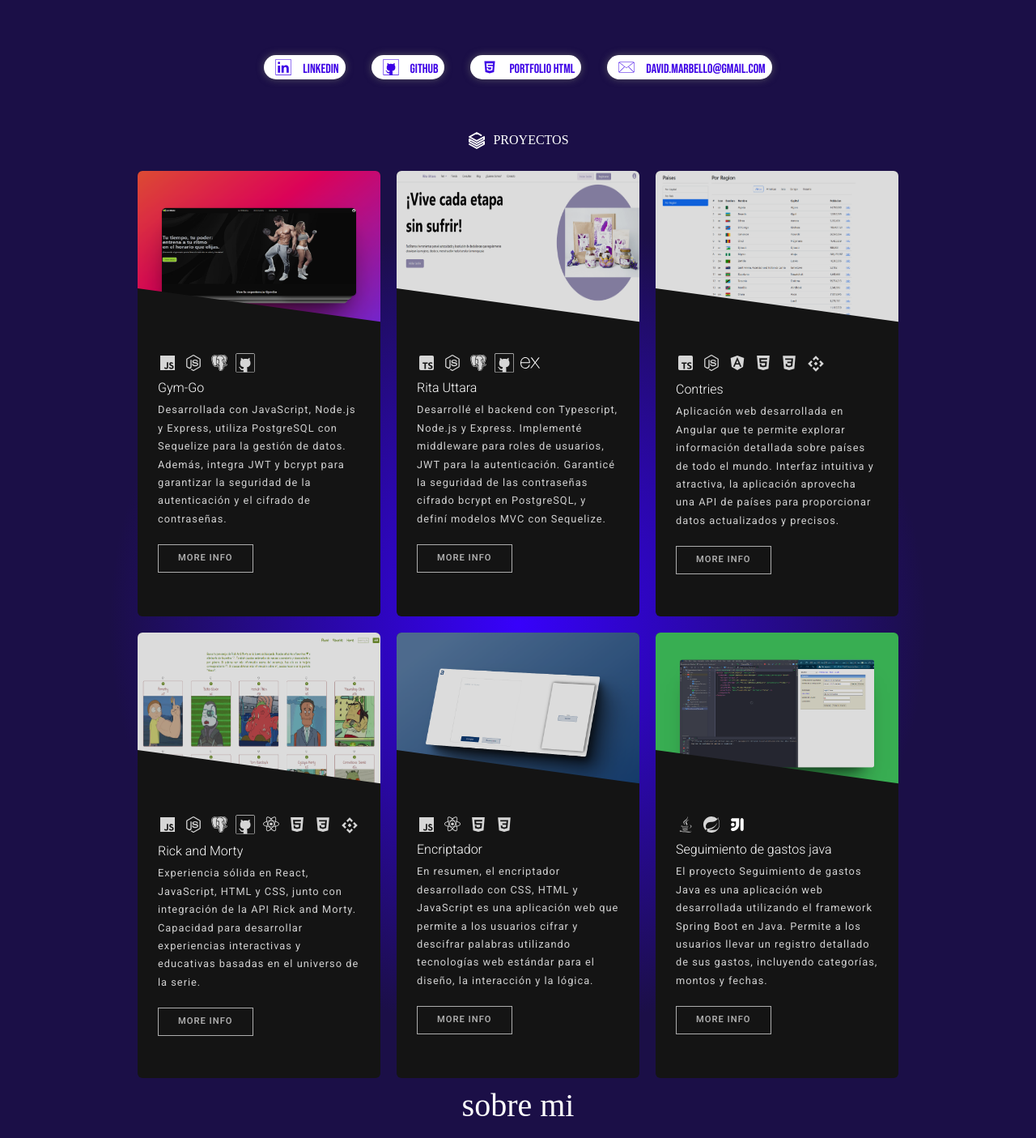
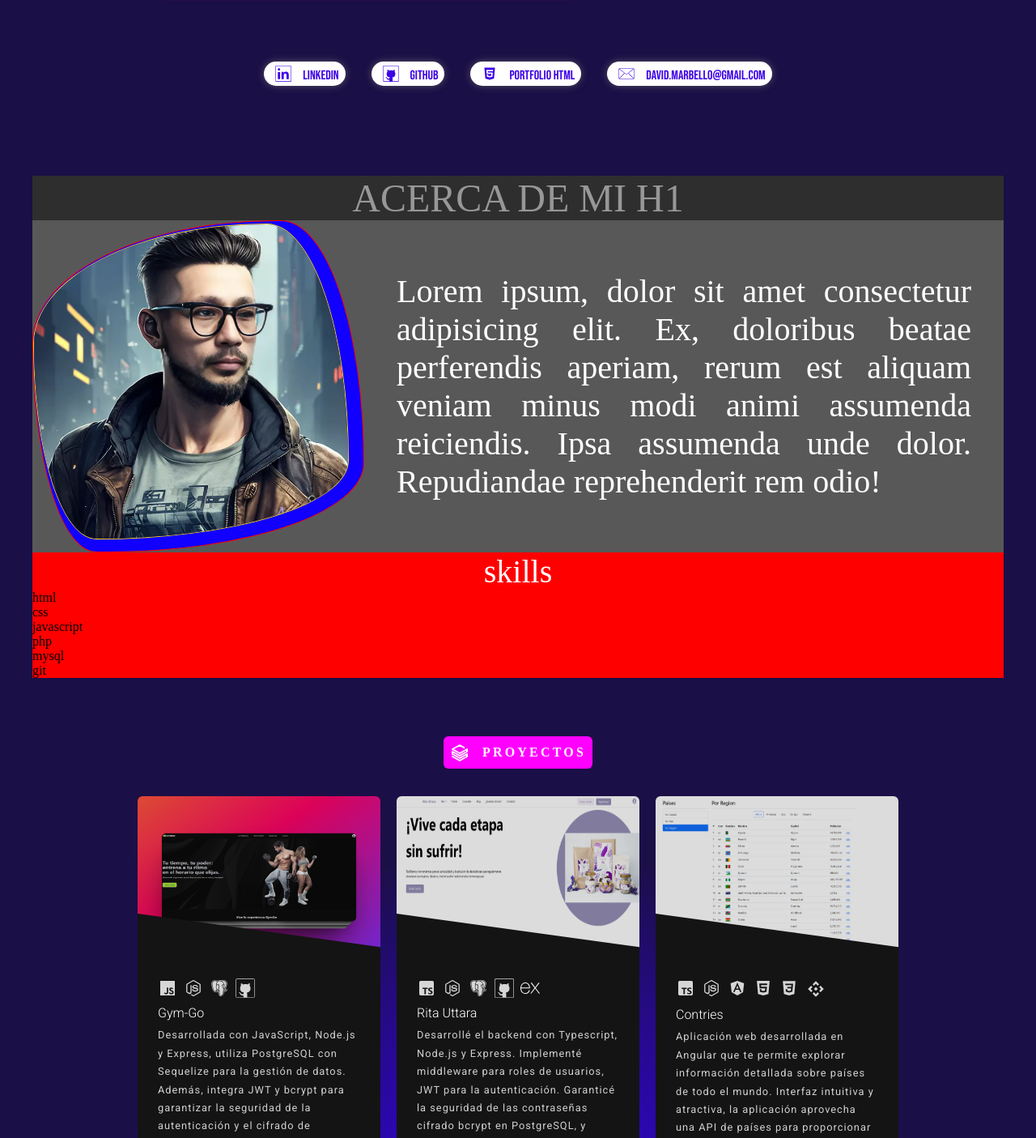
Before and after one commit to marbello1973/MiPortfolio, an Angular app: page /inicio in a window 1280 px wide. Shown: the part 762-2167 px from the top of the page at 81% size. Built offline with nearby package versions, Linux system fonts and the light colour scheme; a web font is replaced by a local one.

Commit message:
diseñor card

```diff
--- a/src/app/app.component.css
+++ b/src/app/app.component.css
@@ -1,3 +1,7 @@
+nav {
+    margin: 0 auto;
+}
+
 div{
     margin: 0 auto;
 }
--- a/src/app/components/navbar/navbar.component.css
+++ b/src/app/components/navbar/navbar.component.css
@@ -3,12 +3,21 @@
     position: relative;
 } */
 
+main {
+    position: fixed;
+    margin: 0 auto;
+    width: 100%;
+    align-items: center;
+    z-index: 999;
+    /* background: #333;  */
+}
+
 .navbar {
+
     display: flex;
     justify-content: space-around;
     align-items: center;
-    padding: 10px;
-
+    padding: 6px;
 
 }
 
@@ -77,6 +86,20 @@ font-size: 25px;
 
   @media screen and (max-width: 768px) {
 
+
+    main {
+        /* margin: 0 auto;
+        width: 100%; */
+        position: initial;
+        display: flex;
+        flex-direction: column;
+        justify-content: center;
+        align-items: center;
+        background: none;
+        margin-top: 0.5em;
+
+    }
+
     .navbar{
         flex-direction: column;
         align-items: center;
--- a/src/app/components/navbar/navbar.component.html
+++ b/src/app/components/navbar/navbar.component.html
@@ -1,3 +1,4 @@
+<main>
   <nav id="navOpen" class="navbar">
     <div class="containerDiv">
       <div id="dm" class="logo"><a>d</a>m</div>
@@ -15,3 +16,4 @@
       }
     </div>
   </nav>
+</main>
--- a/src/app/views/about/about.component.css
+++ b/src/app/views/about/about.component.css
@@ -1,7 +1,74 @@
 .container {
-    & h1 {
-        font-size: 2.5rem;
-        margin-bottom: 1rem;
+
+    width: 1200px;
+    margin-top: 6em;
+    background: red;
+
+    .title {
+        background: rgb(46, 46, 46);
+        font-size: 3rem;
+        text-align: center;
         color: #fff;
+        text-transform: uppercase;
+
+        & h1 {
+            font-size: 3rem;
+            text-align: center;
+            color: #fff;
+            opacity: 0.5;
+            text-transform: uppercase;
+
+        }
+
+    }
+
+    .perfil {
+        display: flex;
+        justify-content: center;
+        align-items: center;
+        background: rgb(88, 88, 88);
+
+        .def {
+            display: flex;
+            justify-content: center;
+            align-items: center;
+            width: 100%;
+
+        }
+
+        & span {
+            display: block;
+            width: 410px;
+            height: 410px;
+            border: 1.5px solid #ff0000;
+            border-radius: 76% 26% 81% 20% / 38% 76% 28% 65%; ;
+            background: #1100ff;
+        }
+        .imgperfil {
+            width: 390px;
+            height: 390px;
+            border-radius: 74% 26% 80% 20% / 38% 75% 25% 62%;
+            border: 1.5px solid #ffd900;
+            margin-top: 0.2em;
+
+
+        }
+
+        & p {
+            text-align: justify;
+            font-size: 2.5rem;
+            color: #fff;
+            margin: 1em;
+        }
+    }
+
+    .skills {
+        margin: 0 auto;
+
+        & h1 {
+            text-align: center;
+            font-size: 2.5rem;
+            color: #fff;
+        }
     }
 }
--- a/src/app/views/about/about.component.html
+++ b/src/app/views/about/about.component.html
@@ -1,6 +1,81 @@
-<div class="container">
-    <h1>
-        sobre mi
-    </h1>
+<main class="container">
 
-</div>
+    <section class="title">
+        <h1>acerca de mi h1</h1>
+    </section>
+
+    <section class="perfil">
+        <div class="def">
+            @defer () {
+                <span>
+                    <img src="assets/foto/david2.png" alt="about" class="imgperfil">
+                </span>
+            }@placeholder (minimum 5s){
+                <svg width="38" height="38" viewBox="0 0 38 38" xmlns="http://www.w3.org/2000/svg" stroke="#fff">
+                    <g fill="none" fill-rule="evenodd">
+                        <g transform="translate(1 1)" stroke-width="2">
+                            <circle stroke-opacity=".5" cx="18" cy="18" r="18"/>
+                            <path d="M36 18c0-9.94-8.06-18-18-18">
+                                <animateTransform
+                                    attributeName="transform"
+                                    type="rotate"
+                                    from="0 18 18"
+                                    to="360 18 18"
+                                    dur="1s"
+                                    repeatCount="indefinite"/>
+                            </path>
+                        </g>
+                    </g>
+                </svg>
+            }
+        </div>
+        <p class="textPerfil">
+            Lorem ipsum, dolor sit amet consectetur adipisicing elit. Ex, doloribus beatae perferendis aperiam, rerum est aliquam veniam minus modi animi assumenda reiciendis. Ipsa assumenda unde dolor. Repudiandae reprehenderit rem odio!
+        </p>
+    </section>
+
+    <section class="skills">
+        <h1>skills</h1>
+
+        <div class="skills__container">
+            <div class="skills__item">
+                <h2>html</h2>
+                <div class="skills__progress">
+                    <div class="skills__progress__html"></div>
+                </div>
+            </div>
+            <div class="skills__item">
+                <h2>css</h2>
+                <div class="skills__progress">
+                    <div class="skills__progress__css"></div>
+                </div>
+            </div>
+            <div class="skills__item">
+                <h2>javascript</h2>
+                <div class="skills__progress">
+                    <div class="skills__progress__javascript"></div>
+                </div>
+            </div>
+            <div class="skills__item">
+                <h2>php</h2>
+                <div class="skills__progress">
+                    <div class="skills__progress__php"></div>
+                </div>
+            </div>
+            <div class="skills__item">
+                <h2>mysql</h2>
+                <div class="skills__progress">
+                    <div class="skills__progress__mysql"></div>
+                </div>
+            </div>
+            <div class="skills__item">
+                <h2>git</h2>
+                <div class="skills__progress">
+                    <div class="skills__progress__git"></div>
+                </div>
+            </div>
+        </div>
+    </section>
+
+
+</main>
--- a/src/app/views/home/home.component.css
+++ b/src/app/views/home/home.component.css
@@ -3,6 +3,7 @@
     flex-direction: column;
     justify-content: center;
     align-items: center;
+
 }
 
 .container {
@@ -14,6 +15,11 @@
     padding: 30px;
     justify-content: center;
     margin-top: 0.5em;
+
+}
+
+.containerText{
+    margin-top: 4em;
 }
 
 .textHello {
@@ -122,12 +128,19 @@
     margin-top: 2em;
 }
 
+
+
 @media screen and (max-width: 768px) {
     .container {
         flex-direction: column;
         justify-content: center;
         align-items: center;
         transition: 1s;
+
+    }
+
+    .containerText {
+        margin: 0 auto;
     }
 
     .textHello {
--- a/src/app/views/home/home.component.html
+++ b/src/app/views/home/home.component.html
@@ -49,6 +49,14 @@
         </div>
     </section>
 
+    <section id="sobre mi">
+
+         <div>
+             <app-about></app-about>
+         </div>
+
+    </section>
+
     <section id="proyectos">
         <div>
             <app-project></app-project>
@@ -56,13 +64,6 @@
 
     </section>
 
-    <section id="sobre mi">
-
-         <div>
-             <app-about></app-about>
-         </div>
-
-    </section>
 
     <section id="contacto">
 
--- a/src/app/views/project/project.component.css
+++ b/src/app/views/project/project.component.css
@@ -1,7 +1,7 @@
 .container {
    max-width: 1200px;
    /* background: #777777;  */
-   margin-top: 2em;
+   margin-top: 4em;
    border-radius: 6px;
 
    & div {
@@ -13,12 +13,30 @@
       gap: 0.5em;
       color: #fff;
 
+      & section {
+         display: flex;
+         flex-direction: row;
+         align-items: center;
+         justify-content: center;
+         text-align: center;
+         padding: 0.5em;
+         margin: 0.5em;
+         gap: 1em;
+         /* background: #1b2a70; */
+         background: var(--lineas-500);
+         border-radius: 6px;
+      }
+
+
       .svg {
-         margin-top: 1em;
+         margin:0 auto;
       }
 
       & h1 {
-         margin-top: 1em;
+         margin: 0 auto;
+         font-weight: bold;
+         letter-spacing: 0.2em;
+
       }
 
 
--- a/src/app/views/project/project.component.html
+++ b/src/app/views/project/project.component.html
@@ -2,12 +2,13 @@
 
     <div>
 
-        <svg xmlns="http://www.w3.org/2000/svg" class="svg" width="24" height="24" viewBox="0 0 24 24" stroke-width="2" stroke="currentColor" fill="none" stroke-linecap="round" stroke-linejoin="round"><path stroke="none" d="M0 0h24v24H0z" fill="none"/><path d="M3 17l9 5l9 -5v-3l-9 5l-9 -5v-3l9 5l9 -5v-3l-9 5l-9 -5l9 -5l5.418 3.01" /></svg>
-        <h1>Proyectos</h1>
+        <section>
+            <svg xmlns="http://www.w3.org/2000/svg" class="svg" width="24" height="24" viewBox="0 0 24 24" stroke-width="2" stroke="currentColor" fill="none" stroke-linecap="round" stroke-linejoin="round"><path stroke="none" d="M0 0h24v24H0z" fill="none"/><path d="M3 17l9 5l9 -5v-3l-9 5l-9 -5v-3l9 5l9 -5v-3l-9 5l-9 -5l9 -5l5.418 3.01" /></svg>
+            <h1>Proyectos</h1>
+        </section>
 
     </div>
+
         <app-cardproject></app-cardproject>
 
-
-
 </main>
```
Lines whose indentation alone changed are shown as unchanged.
